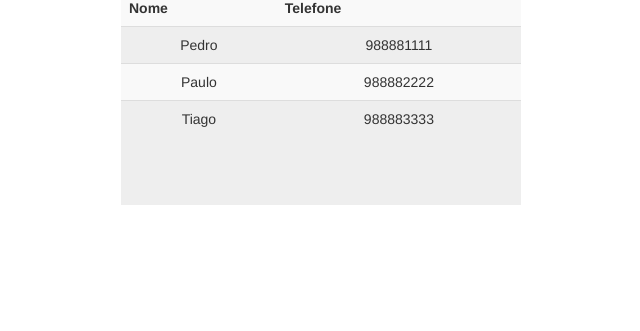
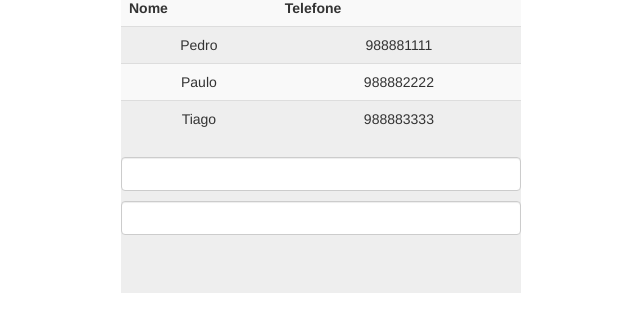
Before and after one commit to ItaloSSilva19/ANGULARJS--lista-telefonica, a plain HTML site: page index.html in a window 1280 px wide. Shown: the part 135-466 px from the top of the page, without its empty margins (319-959 px from the left). Drawn offline with nearby package versions, Linux system fonts and the light colour scheme.

Commit message:
data binding

```diff
--- a/index.html
+++ b/index.html
@@ -1,5 +1,7 @@
 <!DOCTYPE html>
 <html ng-app="listaTelefonica">
+	<meta charset="UTF-8">
+
 	<style>
 		.jumbotron {
 			width: 400px;
@@ -8,7 +10,9 @@
 			margin-right: auto;
 			text-align: center;
 		}
-
+		.form-control {
+			margin-bottom: 10px;
+		}
 	</style>
 
 	<head>
@@ -41,6 +45,9 @@
 					<td>{{contato.telefone}}</td>
 				</tr>
 			</table>
+			</hr>
+			<input class="form-control" type="text" ng-model="nome" />
+			<input class="form-control" type="text" ng-model="telefone" />
 		</div>
 	</body>
 </html>
```
Also changed, not shown: 1 other file.
